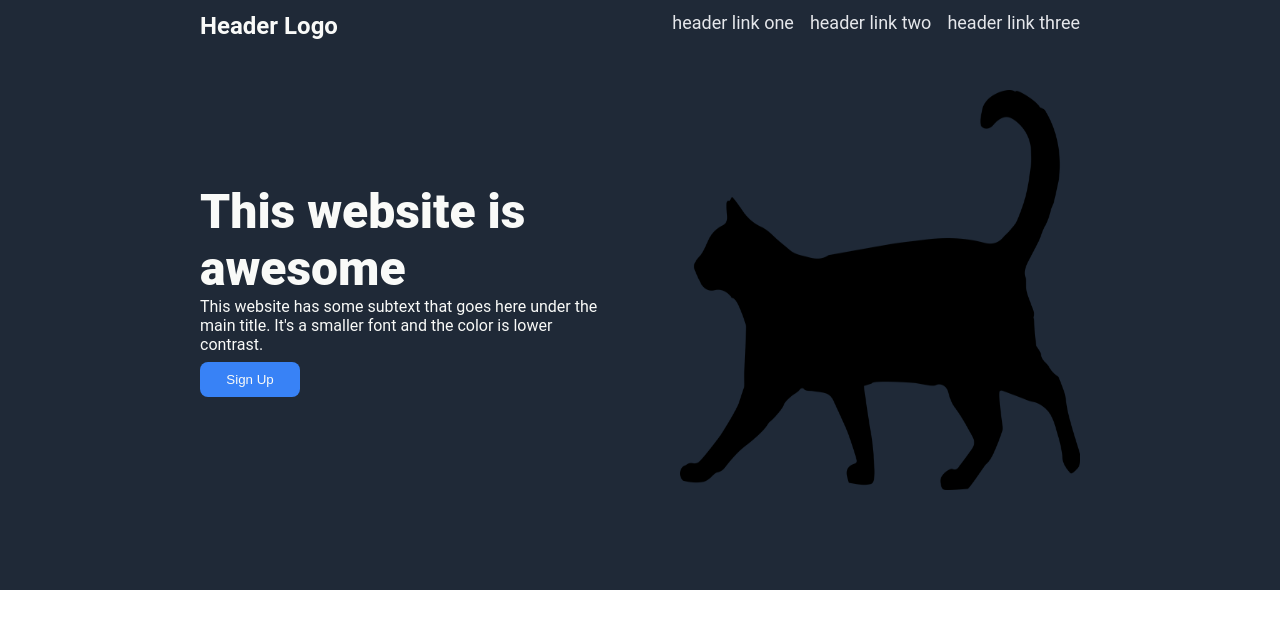
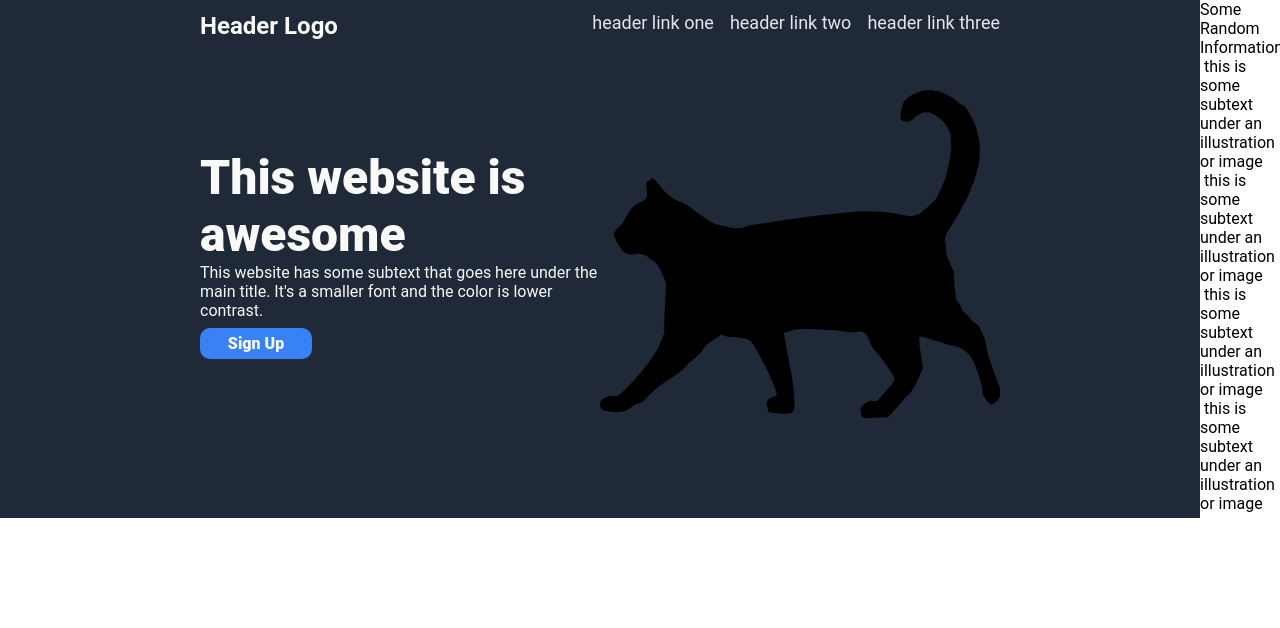
Before and after one commit to Moppatop/landing-page, a plain HTML site: page index.html in a window 1280 px wide. Drawn offline with Linux system fonts and the light colour scheme.

Commit message:
Started work on Information Body

```diff
--- a/index.html
+++ b/index.html
@@ -22,12 +22,34 @@
             <div class="hero-body">
                 <p class="hero-text">This website is awesome</p>
                 <p class="hero-sec-text">This website has some subtext that goes here under the main title. It's a smaller font and the color is lower contrast.</p>
-                <button class="hero-btn"><span>Sign Up</span></button>
+                <a class="hero-btn" href="#">Sign Up</a>
             </div>
             <div class="header-img">
                 <img src="./img/cat-header.png" alt="Cute kitty">
             </div>
         </div>
     </div>
+
+    <div class="info-body">
+        <div class="info-text">Some Random Information</div>
+        <div class="img-container">
+            <div class="img-box">
+                <img>
+                this is some subtext under an illustration or image
+            </div>
+            <div class="img-box">
+                <img>
+                this is some subtext under an illustration or image
+            </div>
+            <div class="img-box">
+                <img>
+                this is some subtext under an illustration or image
+            </div>
+            <div class="img-box">
+                <img>
+                this is some subtext under an illustration or image
+            </div>
+        </div>
+    </div>
 </body>
 </html>
--- a/styles.css
+++ b/styles.css
@@ -47,13 +47,13 @@ body {
 .header-body {
     display: flex;
     justify-content: space-between;
+    margin: 0;
 }
 
 .hero-body {
     display: flex;
     flex-direction: column;
-    width: 400px;
-    height: 400px;
+    width:400px;
     justify-content: center;
 }
 
@@ -72,16 +72,19 @@ body {
     margin: 0;
 }
 
-.hero-body .hero-btn {
+.hero-body a.hero-btn {
     background-color: #3882F6;
     color:#F9FAF8;
+    font-weight: 800;
     width: 100px;
-    border-radius: 8px;
-    border: 0;
+    border-radius: 10px;
     margin-top: 8px;
-    padding: 10px;
+    padding: 6px 6px;
     text-align: center;
+    text-decoration: none;
 }
+
+
 
 .header-img {
     display: flex;
```
